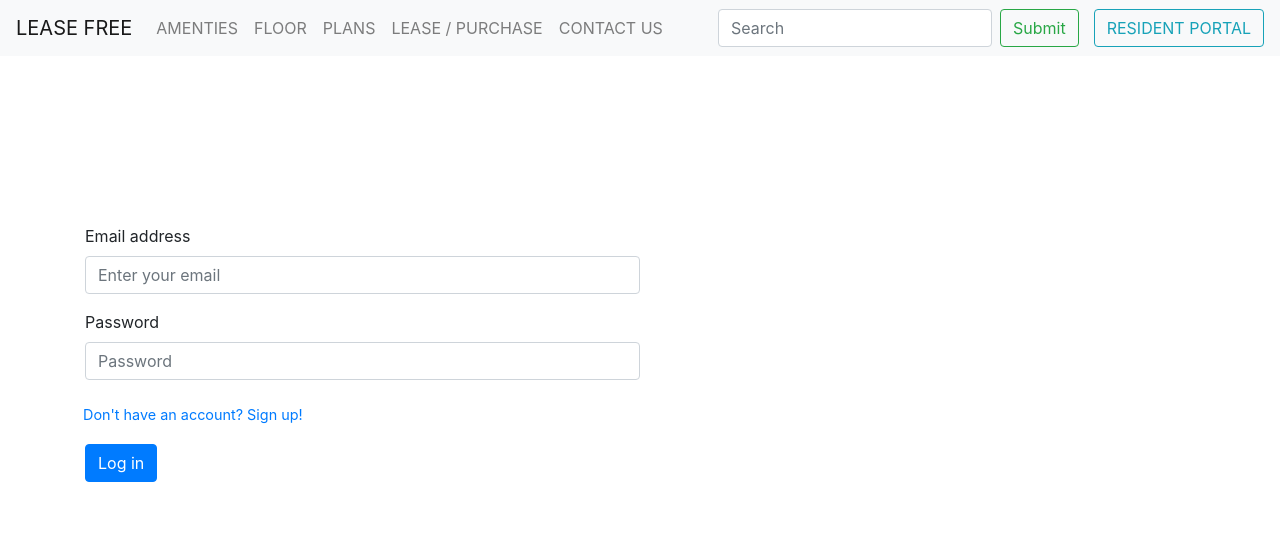
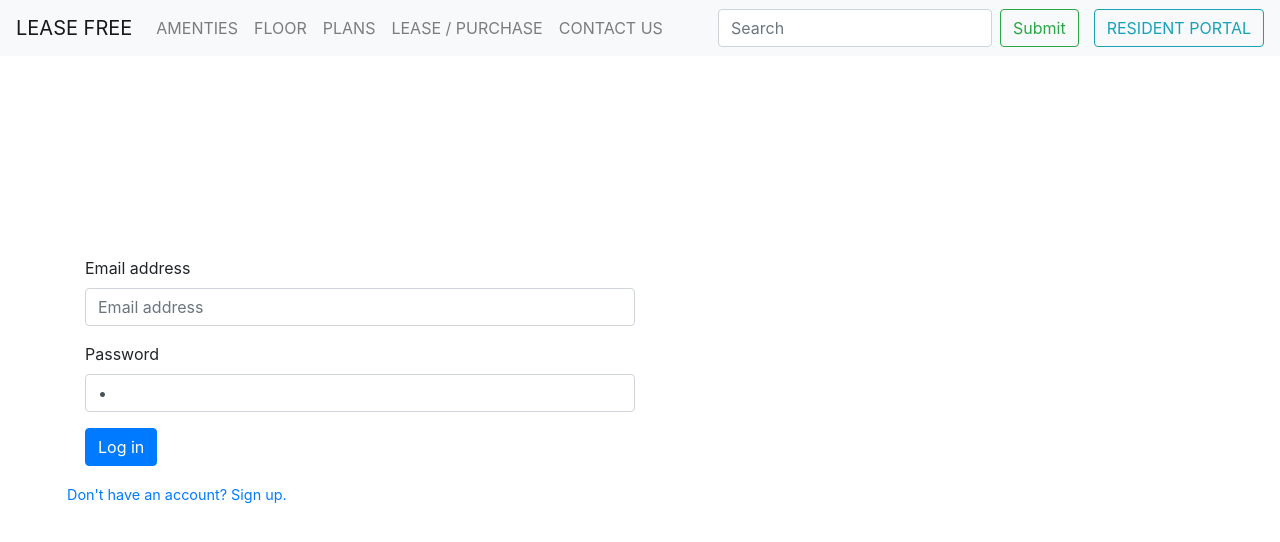
Before and after one commit to Ernest243/Lease-Free-Mern-Stack-, a React (Create React App) app: page /residentPortal in a window 1280 px wide. Shown: the top 542 px of the page. Built offline with nearby package versions, Linux system fonts and the light colour scheme.

Commit message:
final auth

```diff
--- a/src/components/Dashboard.js
+++ b/src/components/Dashboard.js
@@ -35,7 +35,7 @@ const Dashboard = () => {
                         <Card.Body>
                             <Card.Title>We are here for you</Card.Title>
                             <Card.Text>
-                                Fill in less than aminute and we will get back you in less than 3 hours.
+                                Fill in less than a minute and we will get back you in less than 3 hours.
                             </Card.Text>
                             <Button variant="primary">Fill report</Button>
                         </Card.Body>
--- a/src/components/LogIn.js
+++ b/src/components/LogIn.js
@@ -1,7 +1,7 @@
 import React, { Component } from 'react';
-import { Form, Button, Container, Nav } from 'react-bootstrap';
 import '../App.css';
 import { Link } from 'react-router-dom';
+import axios from 'axios';
 
 class LogIn extends Component
 {
@@ -10,42 +10,73 @@ class LogIn extends Component
     {
         super(props);
 
+        this.onSubmit = this.onSubmit.bind(this);
+        this.onChangeEmail = this.onChangeEmail.bind(this);
+        this.onChangePassword = this.onChangePassword.bind(this);
+
         this.state = {
             emailAddress: " ",
-            passwordUser: " ",
+            passwordUser: " "
         }
     }
+
+    onChangeEmail(e) {
+
+        this.setState({ emailAddress: e.target.value });
+    }
+
+    onChangePassword(e) {
+
+        this.setState({ passwordUser: e.target.value });
+    }
+
+    onSubmit(e) {
+
+        e.preventDefault();
+
+        const userLogs = {
+
+            email: this.state.emailAddress,
+            password: this.state.passwordUser
+        };
+
+
+        axios.post('http://localhost:5001/user/login', userLogs)
+            .then(res => console.log(res.data));
+
+    }
+
 
     render()
     {
         return (
 
-            <Container >
-                <br /><br /><br /><br /><br /><br /><br />
-                <Form style={{width: '50%'}}>
-                    <Form.Group controlId="formBasicEmail" className="myLabel">
-                        <Form.Label >Email address</Form.Label>
-                        <Form.Control  type="email" placeholder="Enter your email"/>
-                        <Form.Text className="text-muted">
-
-                        </Form.Text>
-                    </Form.Group>
-
-                    <Form.Group controlId="formBasicPassword" className="myLabel">
-                        <Form.Label >Password</Form.Label>
-                        <Form.Control  type="password" placeholder="Password"/>
-                    </Form.Group>
-
-                    <Form.Group className="myLabel">
-                        <Link to="/signUp"><Nav.Link href="#link" className="myLink"><ins>Don't have an account? Sign up!</ins></Nav.Link></Link>
-                        <Button variant="primary" type="submit">
-                            Log in
-                        </Button>
-                    </Form.Group>
-
-
-                </Form>
-            </Container>
+           <div className="container" style={{marginTop: '200px'}}>
+               <form className="myLabel" onSubmit={this.onSubmit}>
+                   <div className="form-row">
+                       <div className="form-group col-md-6">
+                           <label>Email address</label>
+                           <input type="email" className="form-control" placeholder="Email address" required
+                           value={this.state.emailAddress}
+                           onChange={this.onChangeEmail}/>
+                       </div>
+                   </div>
+                   <div className="form-row">
+                       <div className="form-group col-md-6">
+                           <label>Password</label>
+                           <input type="password" className="form-control" required placeholder="Password"
+                           value={this.state.passwordUser}
+                           onChange={this.onChangePassword}/>
+                       </div>
+                   </div>
+                   <div className="form-group">
+                       <button type="submit" className="btn btn-primary">Log in</button>
+                   </div>
+                   <div className="form-group">
+                       <Link to="/signUp" href="#link" className="myLink"><ins>Don't have an account? Sign up.</ins></Link>
+                   </div>
+               </form>
+           </div>
         )
     }
 
```
Also changed, not shown: 1 other file (tests, documents, lock files or other folders).
